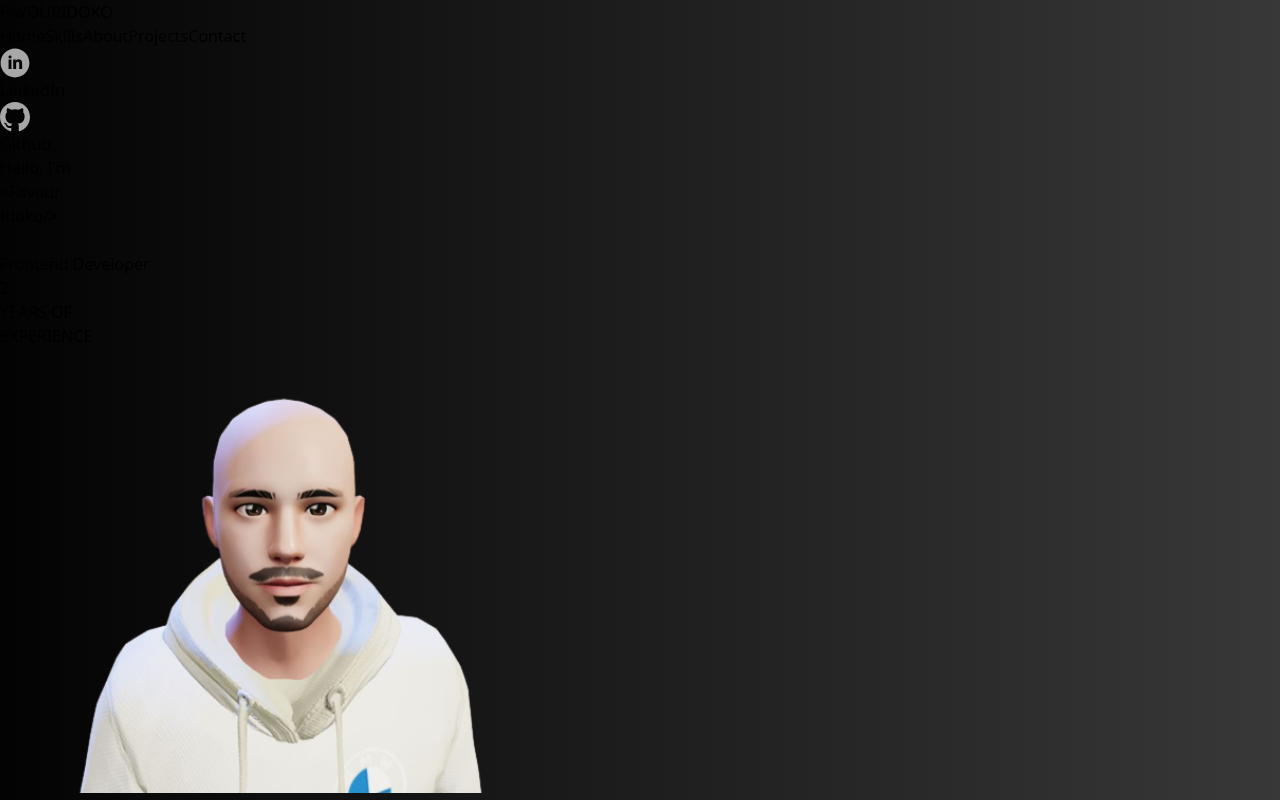
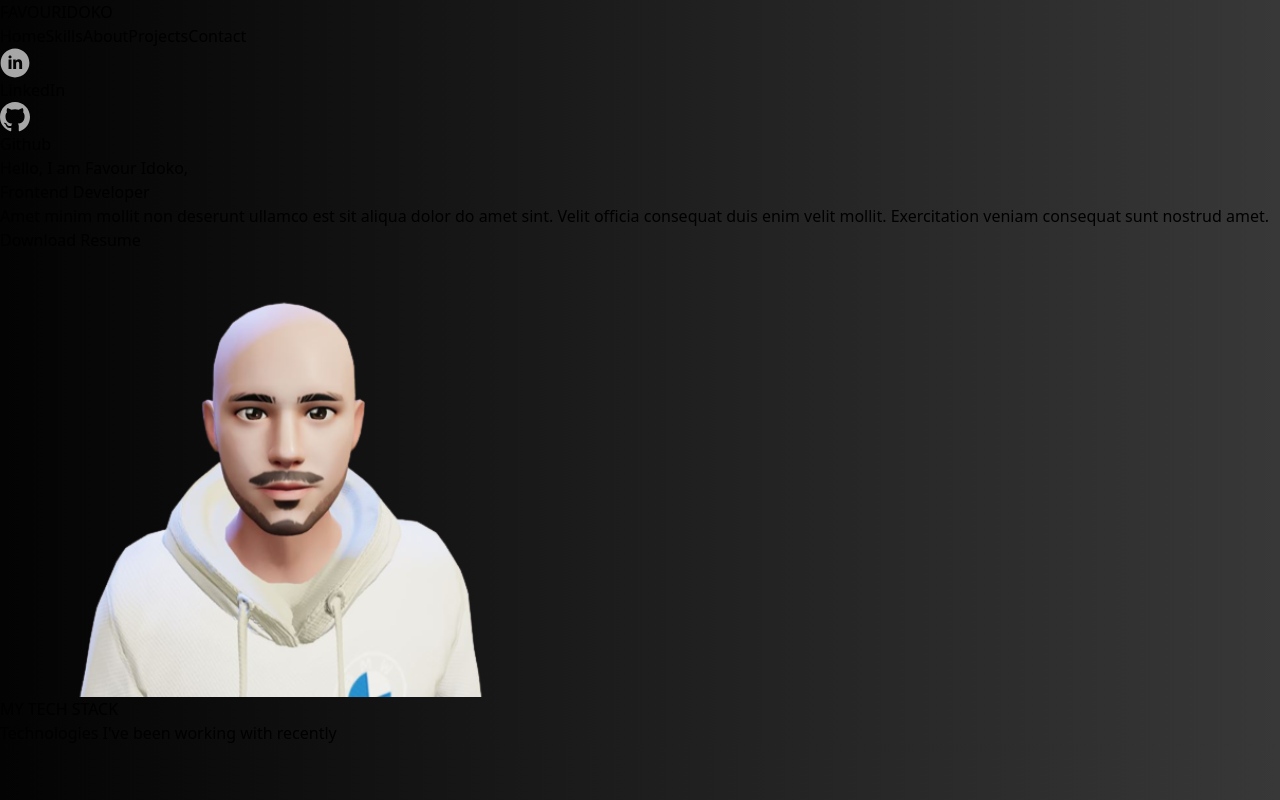
Before and after one commit to favouridoko1/my_portfolio_website, a Next.js app: page / in a window 1280 px wide. Built offline with nearby package versions, Linux system fonts and the light colour scheme.

Commit message:
First Commit

```diff
--- a/Components/Main/page.tsx
+++ b/Components/Main/page.tsx
@@ -2,25 +2,20 @@ import animaImage from "@/public/man_icon.svg";
 import Image from "next/image";
 const Main = () => {
   return (
-    <nav className="mx-auto text-[#fff] flex items-center justify-around mt-11">
+    <section>
+      <nav className="mx-auto text-[#fff] flex items-center justify-around my-11">
         <section className="">
-        <h3 className="text-2xl font-semibold">Hello, I'm</h3>
-        <h2 className="text-6xl text-[#48c937] font-semibold">
-          &lt;Favour <br />
-          Idoko/&gt;
-        </h2>
-        <br></br>
-        <p className="text-4xl text-semibold">Frontend Developer</p>
-
-        <ul>
-          <div className="flex items-end">
-            <li className="text-5xl font-semibold">2</li>
-            <aside className="text-sm items-center font-semibold">
-              <li>YEARS OF</li>
-              <li>EXPERIENCE</li>
-            </aside>
-          </div>
-        </ul>
+          <h3 className="text-2xl font-bold">Hello, I am Favour Idoko,</h3>
+          <p className="text-4xl font-bold text-nowrap">
+            Frontend Developer
+          </p>
+          <p className="text-sm lg:max-w-96 my-2">
+            Amet minim mollit non deserunt ullamco est sit aliqua dolor do amet
+            sint. Velit officia consequat duis enim velit mollit. Exercitation
+            veniam consequat sunt nostrud amet.
+          </p>
+          <button className=" my-1 p-2 font-medium rounded-lg transition hover:bg-[#2fdf2f] bg-[#188618] active:bg-[#176d25]">Download Resume</button>
+          <ul className="flex gap-3"></ul>
         </section>
         <section className=" rounded-full pt-6">
           <Image
@@ -30,6 +25,14 @@ const Main = () => {
           />
         </section>
       </nav>
+      <section className="text-[#fff] items-center justify-center text-center">
+        <h2 className="text-center font-bold text-3xl">MY TECH STACK</h2>
+        <p className="text-center ">
+          {" "}
+          Technologies I&apos;ve been working with recently
+        </p>
+      </section>
+    </section>
   );
 };
 
--- a/app/globals.css
+++ b/app/globals.css
@@ -6,10 +6,11 @@
   box-sizing: border-box;
   padding: 0;
   margin: 0;
+  /* width: 100vw; */
 }
 
 body {
-  width: 100vw;
+  width: 100%;
   padding: 0;
   margin: 0;
   background-image: linear-gradient(to left, #383838, #030303);
@@ -17,3 +18,26 @@ body {
   font-family: system-ui, -apple-system, BlinkMacSystemFont, 'Segoe UI', Roboto, Oxygen, Ubuntu, Cantarell, 'Open Sans', 'Helvetica Neue', sans-serif;
 
 }
+/*
+body {
+  display: flex;
+  justify-content: center;
+  align-items: center;
+  height: 100vh;
+  background-color: #f0f0f0;
+}
+
+button {
+  padding: 15px 30px;
+  font-size: 16px;
+  border: none;
+  border-radius: 5px;
+  background-color: #007bff;
+  color: white;
+  cursor: pointer;
+  transition: background-color 0.5s ease;  Smooth transition
+}
+
+button.clicked {
+  background-color: #28a745; New color on click
+} */
```
Lines whose indentation alone changed are shown as unchanged.
